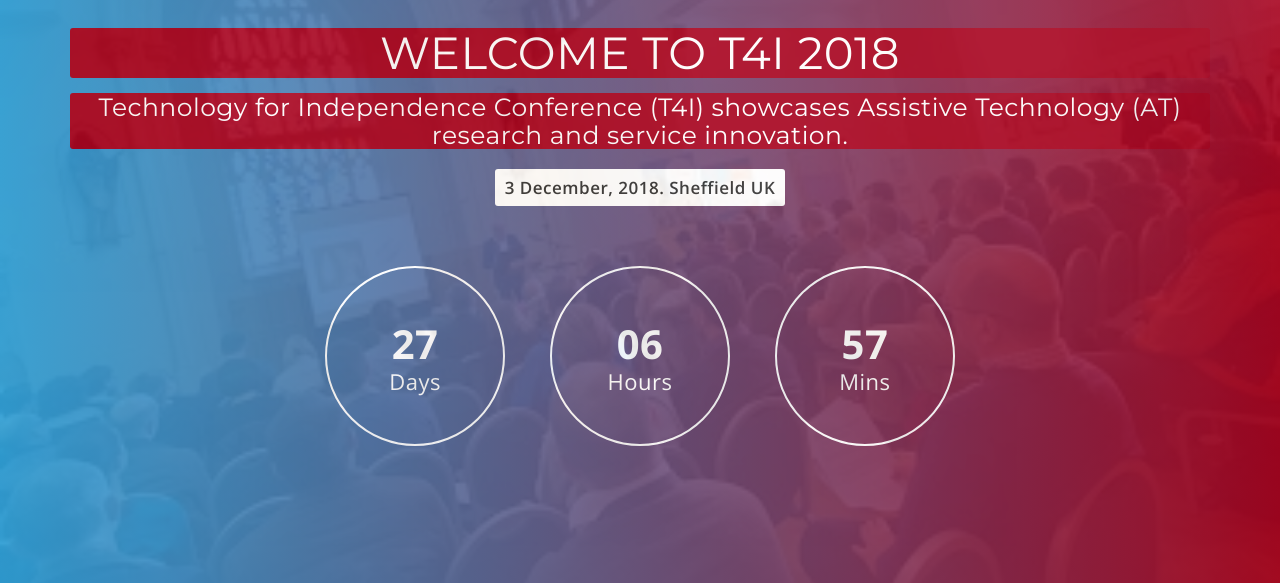
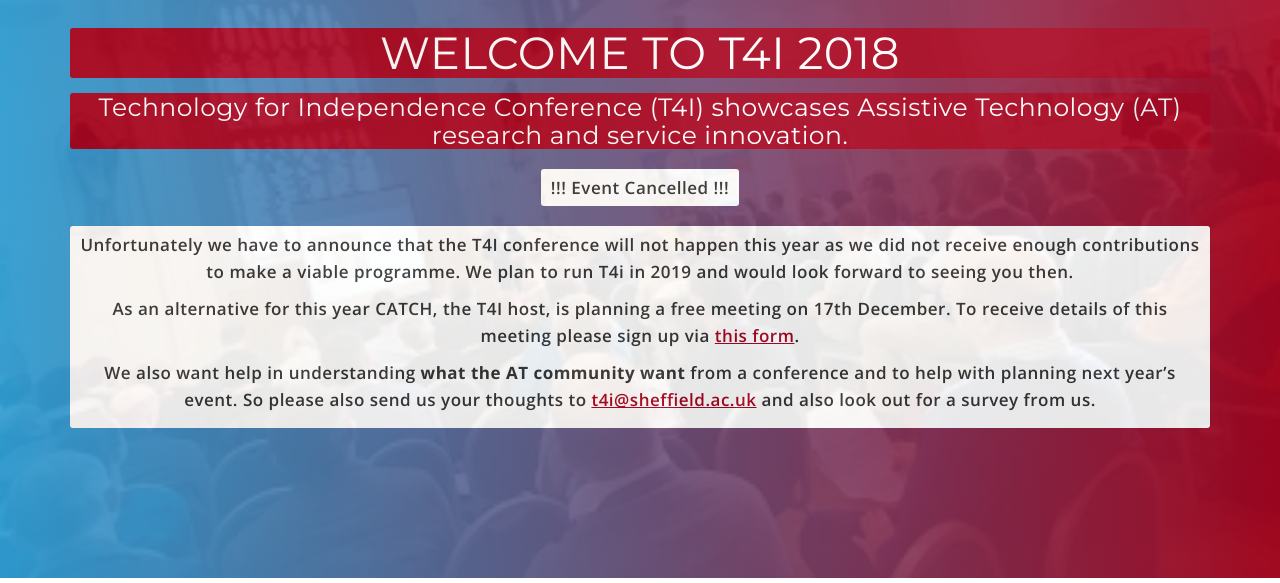
Before and after one commit to SteveALee/t4i2018, a website: page index.html in a window 1280 px wide. Shown: the part 217-800 px from the top of the page. Drawn offline with nearby package versions, Linux system fonts and the light colour scheme.

Commit message:
Add cancelled text

```diff
--- a/index.html
+++ b/index.html
@@ -110,14 +110,30 @@
 							<h2>Technology for Independence Conference (T4I) showcases Assistive Technology (AT) research and service
 								innovation.
 							</h2>
-							<p class="mu-event-date-line">3 December, 2018. Sheffield UK</p>
-
-							<div class="mu-event-counter-area">
+							<p class="mu-event-date-line">!!! Event Cancelled !!!</p>
+							<div class="mu-event-date-line">
+								<!--
 								<div id="mu-event-counter">
 
 								</div>
+								-->
+								<div id="mu-hero-featured-content">
+									<p>Unfortunately we have to announce that the T4I conference will not happen this year as we did not receive
+										enough contributions to make a viable programme. We plan to run T4i in 2019 and would look forward to seeing
+										you then.</p>
+
+									<p> As an alternative for this year CATCH, the T4I host, is planning a free meeting on 17th December. To
+										receive details of this meeting please sign up via <a href="http://eepurl.com/dzFca1">this form</a>.
+									</p>
+									<p>
+										We also want help in understanding <strong>what the AT community want</strong> from a conference and to help
+										with planning
+										next year’s event. So please also send us your thoughts to <a href="mailto:t4i@sheffield.ac.uk?subject=Thoughts%20on%20AT%20Conferences">t4i@sheffield.ac.uk</a>
+										and also look out for a survey
+										from us.</p>
+									</p>
+								</div>
 							</div>
-
 						</div>
 					</div>
 					<!-- End hero featured area -->
```
